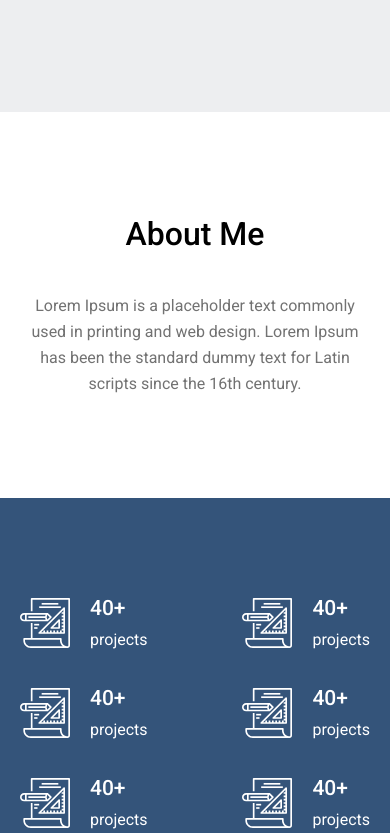
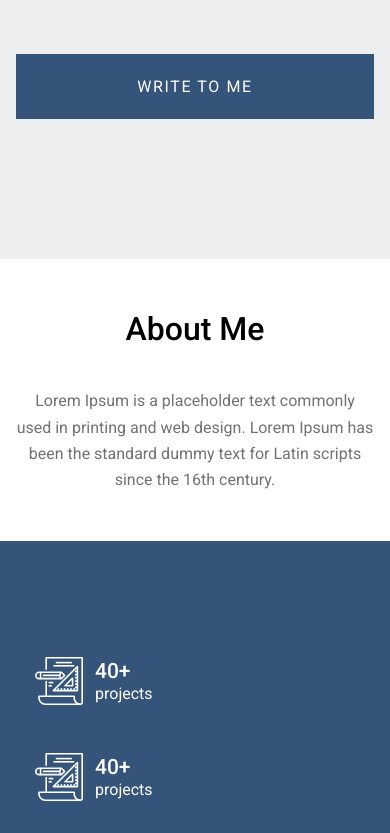
Before and after one commit to Undertakerds/SimpleSite, a plain HTML site: page index.html in a window 390 px wide. Shown: the part 751-1584 px from the top of the page. Drawn offline with Linux system fonts and the light colour scheme.

Commit message:
Responsive v2

```diff
--- a/css/styles.css
+++ b/css/styles.css
@@ -236,3 +236,103 @@ a {
 .footer__description {
   font-size: 0.8125rem;
 }
+
+/* === Responsive styles === */
+@media (max-width: 1200px) {
+  .experience__container {
+    gap: var(--gap-lg);
+  }
+}
+
+@media (max-width: 900px) {
+  .experience__container {
+    flex-wrap: wrap;
+    justify-content: center;
+    gap: var(--gap-lg);
+  }
+
+  .experience__item {
+    flex: 1 1 320px;
+    max-width: 340px;
+    min-width: 220px;
+    justify-content: flex-start;
+  }
+}
+
+@media (max-width: 600px) {
+
+  .container,
+  .container-sm {
+    width: 100%;
+    padding-left: 16px;
+    padding-right: 16px;
+    min-width: 0;
+  }
+
+  .navbar__list {
+    flex-direction: column;
+    gap: 12px;
+    margin-left: 0;
+    align-items: flex-start;
+  }
+
+  .hero {
+    max-width: 100%;
+    align-items: stretch;
+    text-align: left;
+  }
+
+  .section {
+    padding-top: 48px;
+    padding-bottom: 48px;
+  }
+
+  .experience__container {
+    flex-direction: row;
+    flex-wrap: wrap;
+    gap: 16px;
+    justify-content: center;
+    align-items: stretch;
+  }
+
+  .experience__item {
+    width: 100%;
+    max-width: 320px;
+    min-width: 0;
+    margin: 0 auto;
+    padding: 16px 0;
+    gap: 12px;
+    align-items: center;
+    justify-content: flex-start;
+  }
+
+  .experience__item-picture {
+    flex-shrink: 0;
+  }
+
+  .experience__item-image {
+    max-width: 48px;
+    height: auto;
+    display: block;
+  }
+
+  .experience__item-description {
+    flex: 1;
+    min-width: 0;
+    font-size: 1rem;
+    line-height: 1.2;
+    display: flex;
+    flex-direction: column;
+    justify-content: center;
+  }
+
+  .video__iframe {
+    min-height: 180px;
+  }
+
+  .footer {
+    padding-top: 24px;
+    padding-bottom: 24px;
+    text-align: center;
+  }
+}
```
